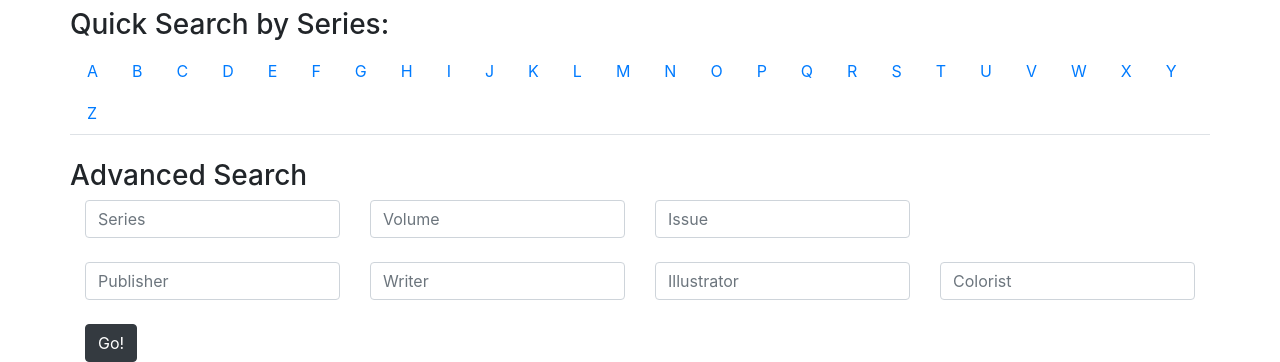
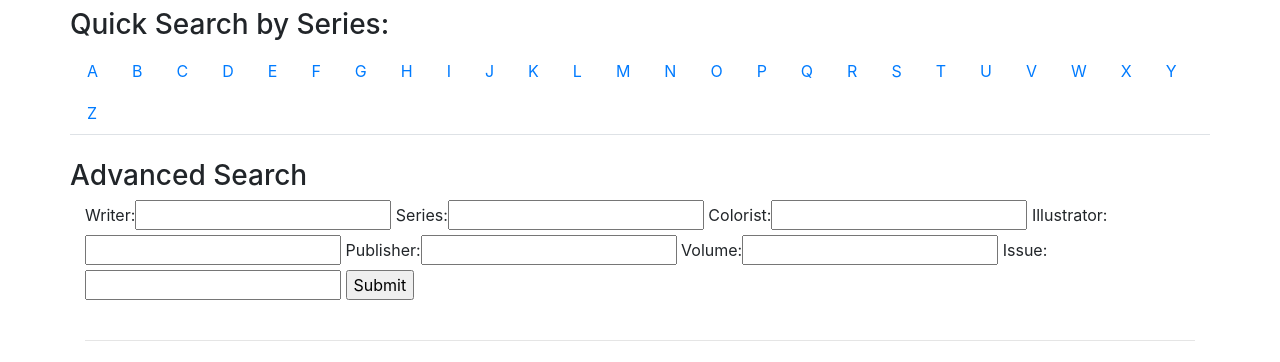
Before and after one commit to DigiTech-LLC/Comic-Vault, a Django app: template Vault/templates/Vault/search.html in a window 1280 px wide. Shown: the part 128-490 px from the top of the page. Run offline with Django 3.2, Linux system fonts and the light colour scheme; the template is opened without the code that fills it: values that come from a table or form of the project are taken from there, others are empty; data comes from the database, SQL or seed files in the repository; parts of the project's set-up code (start-up, migrations or seed data) failed here and were passed over; some libraries are stand-ins or nearby versions.

Commit message:
changed form to basic Django-generated form for testing

```diff
--- a/Vault/templates/Vault/search.html
+++ b/Vault/templates/Vault/search.html
@@ -130,16 +130,18 @@
 				<h3>Advanced Search</h3>
 			</div>
 
-			<form>
+			<!-- Original form w/ bootstrap -->
+
+			<!-- <form action="" method="get">
 				<div class = "row">
 					<div class = "col-xs-6 col-md-3">
-						<input type="text" class="form-control" placeholder="Series">
+						<input id="series" type="text" class="form-control" placeholder="Series">
 					</div>
 					<div class = "col-xs-6 col-md-3">
-						<input type="text" class="form-control" placeholder="Volume">
+						<input id="volume" type="text" class="form-control" placeholder="Volume">
 					</div>
 					<div class = "col-xs-6 col-md-3">
-						<input type="text" class="form-control" placeholder="Issue">
+						<input id="issue" type="text" class="form-control" placeholder="Issue">
 					</div>
 				</div>
 
@@ -147,16 +149,16 @@
 
 				<div class = "row">
 					<div class = "col-xs-6 col-md-3">
-						<input type="text" class="form-control" placeholder="Publisher">
+						<input id="publisher" type="text" class="form-control" placeholder="Publisher">
 					</div>
 					<div class = "col-xs-6 col-md-3">
-						<input type="text" class="form-control" placeholder="Writer">
+						<input id="writer" type="text" class="form-control" placeholder="Writer">
 					</div>
 					<div class = "col-xs-6 col-md-3">
-						<input type="text" class="form-control" placeholder="Illustrator">
+						<input id="illustrator" type="text" class="form-control" placeholder="Illustrator">
 					</div>
 					<div class = "col-xs-6 col-md-3">
-						<input type="text" class="form-control" placeholder="Colorist">
+						<input id="colorist" type="text" class="form-control" placeholder="Colorist">
 					</div>
 				</div>
 
@@ -167,6 +169,14 @@
 						<button type = "submit" class = "btn btn-dark">Go!</button>
 					</div>
 				</div>
+			</form> -->
+
+			<!-- Basic Django-generated form -->
+
+			<form action="" method="get">
+				{{ form }}
+				<input type="submit" value="Submit" />
+
 			</form>
 
 			<br />
```
